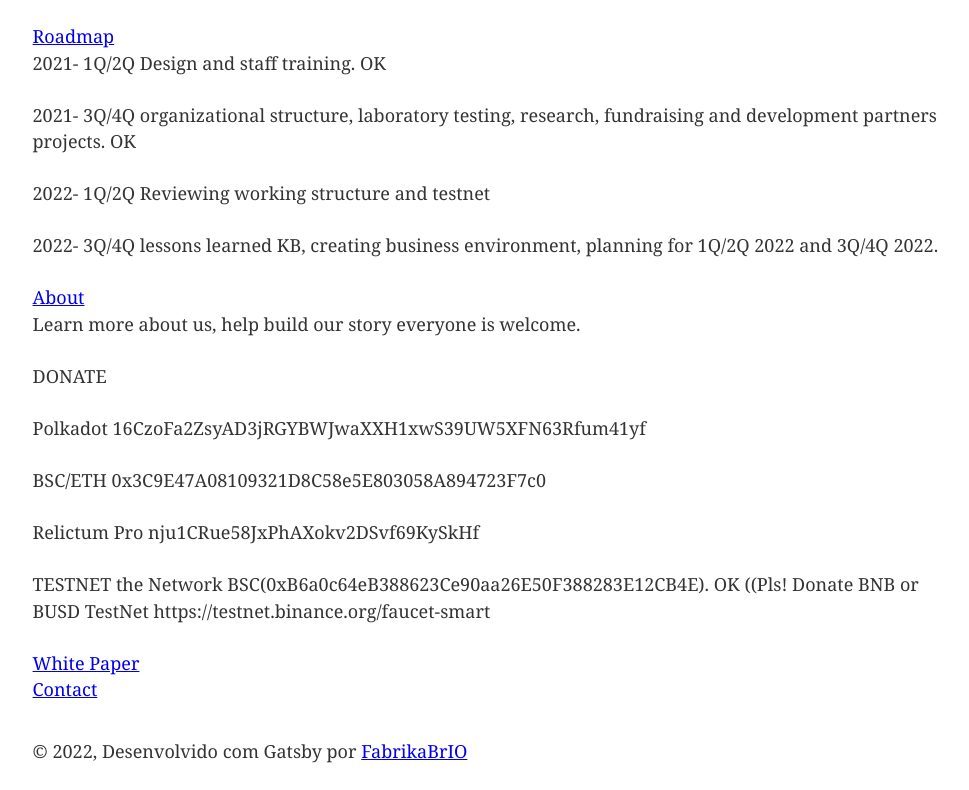
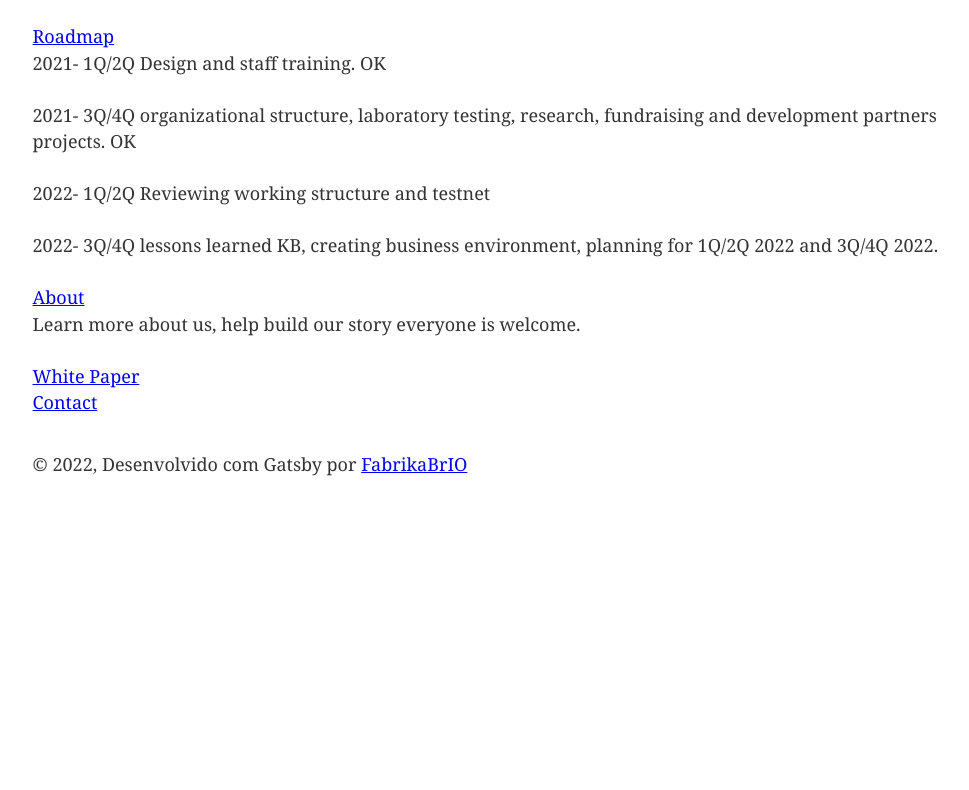
Before and after one commit to RgisBr/FabrikaBr, a Gatsby site: page / in a window 1280 px wide. Shown: the part 810-1600 px from the top of the page, without its empty margins (147-1116 px from the left). After the commit the page ends 1313 px from the top, so only its background shows below. Built offline with nearby package versions, Linux system fonts and the light colour scheme; Gatsby itself is replaced by a stand-in of ours.

Commit message:
Update index.js

```diff
--- a/src/pages/index.js
+++ b/src/pages/index.js
@@ -32,11 +32,7 @@
 
       <Link to="/about/">About</Link> <br />
       <p>Learn more about us, help build our story everyone is welcome.</p>
-      <p> DONATE </p>
-      <p> Polkadot 16CzoFa2ZsyAD3jRGYBWJwaXXH1xwS39UW5XFN63Rfum41yf </p>
-      <p> BSC/ETH 0x3C9E47A08109321D8C58e5E803058A894723F7c0 </p>
-      <p> Relictum Pro nju1CRue58JxPhAXokv2DSvf69KySkHf</p>
-      <p> TESTNET the Network BSC(0xB6a0c64eB388623Ce90aa26E50F388283E12CB4E). OK ((Pls! Donate BNB or BUSD TestNet https://testnet.binance.org/faucet-smart </p>
+
 
        <Link to="https://github.com/FabrikaBr/fabrikabrI0x/blob/636c42215e0733ef1cf3736648d2b573e9ea3222/White%20Paper">White Paper</Link>
        <p> <Link to="/contact/">Contact</Link> <br />  </p>
```
